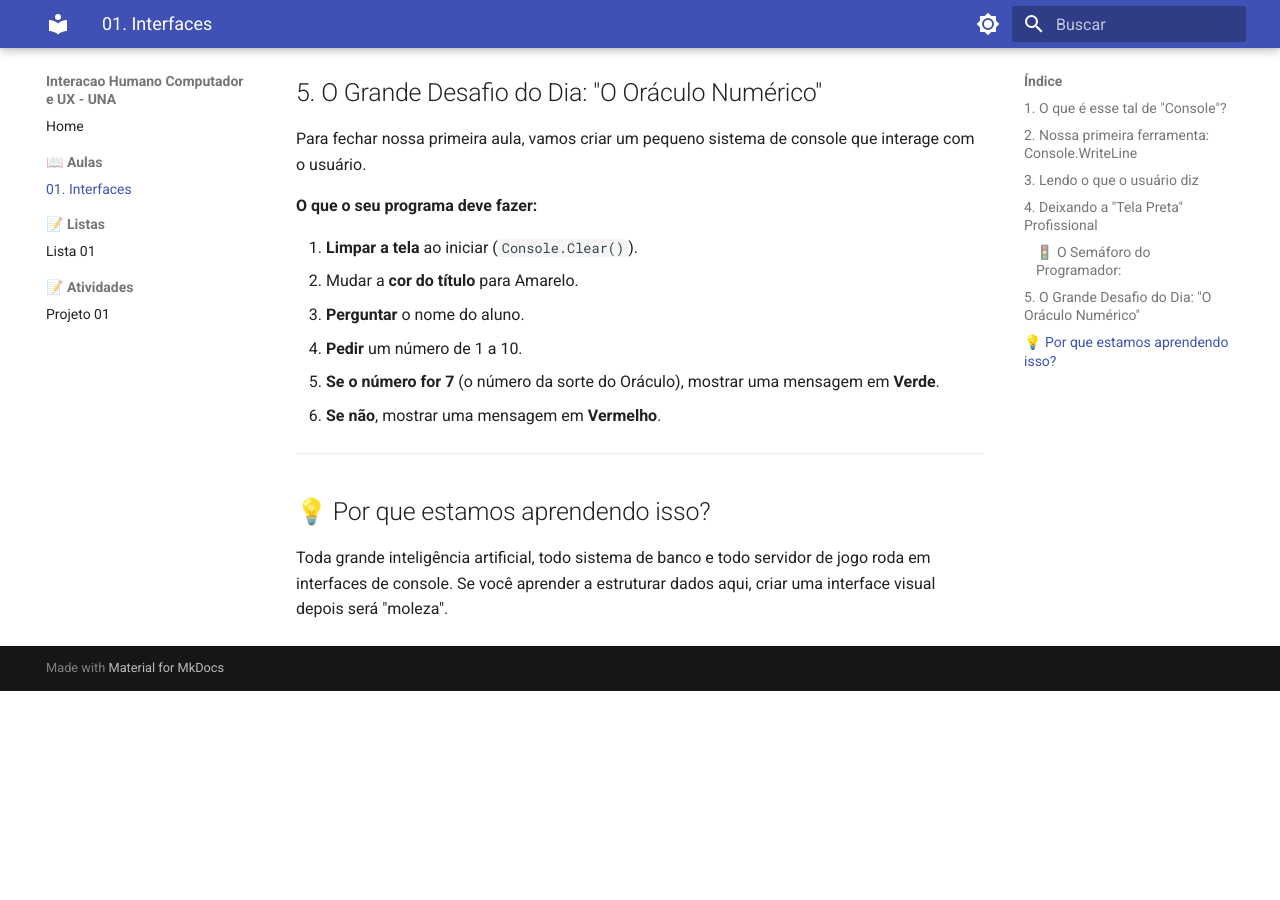
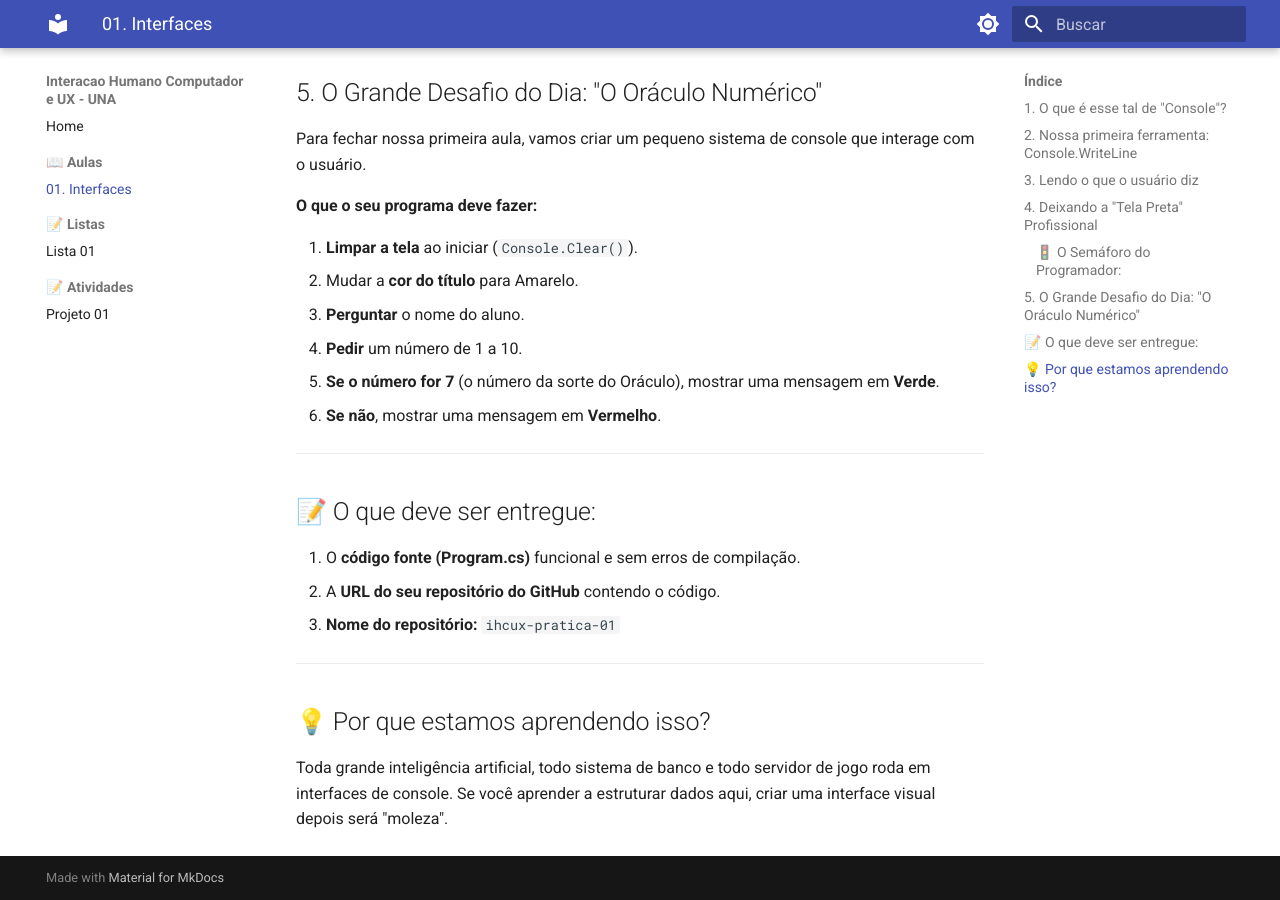
Before and after one commit to danhpaiva/una-ihcux-mkdocs-202601, an MkDocs documentation site: the page built from docs/aulas/01-interface.md, in a window 1280 px wide and 900 px high, scrolled down 1325 px. Built offline with MkDocs 1.6.1 and Material for MkDocs 9.7.7, drawn with Linux system fonts in a browser that asks for light colours; before the commit the page ends 2016 px from its top, so only the background shows below that.

Commit message:
Update interface.md with delivery requirements
Added requirements for submission and learning objectives.

```diff
--- a/docs/aulas/01-interface.md
+++ b/docs/aulas/01-interface.md
@@ -61,6 +61,14 @@ Para fechar nossa primeira aula, vamos criar um pequeno sistema de console que i
 
 ---
 
+## 📝 O que deve ser entregue:
+
+1. O **código fonte (Program.cs)** funcional e sem erros de compilação.
+2. A **URL do seu repositório do GitHub** contendo o código.
+* **Nome do repositório:** `ihcux-pratica-01`
+
+---
+
 ## 💡 Por que estamos aprendendo isso?
 
 Toda grande inteligência artificial, todo sistema de banco e todo servidor de jogo roda em interfaces de console. Se você aprender a estruturar dados aqui, criar uma interface visual depois será "moleza".
```
